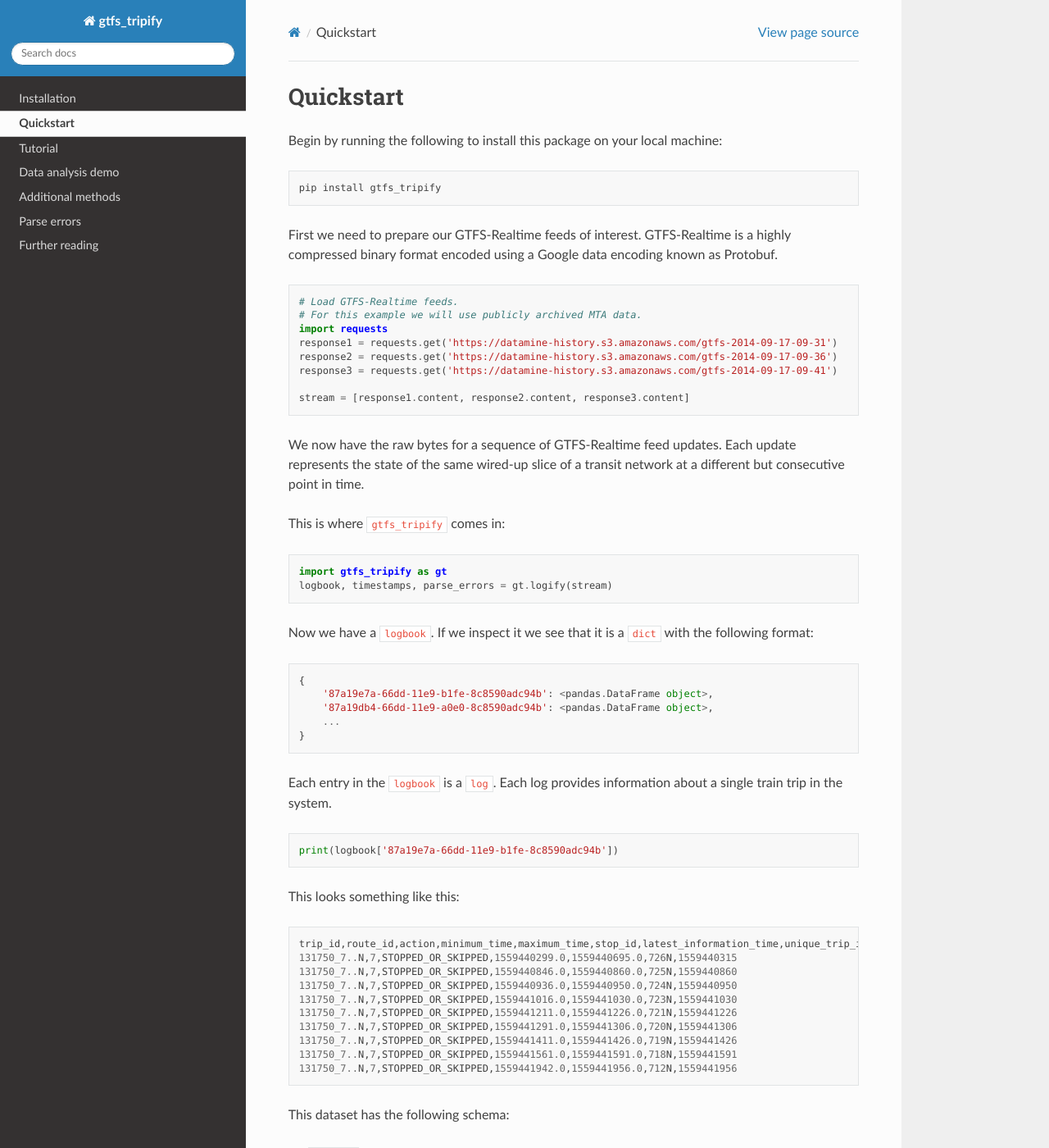
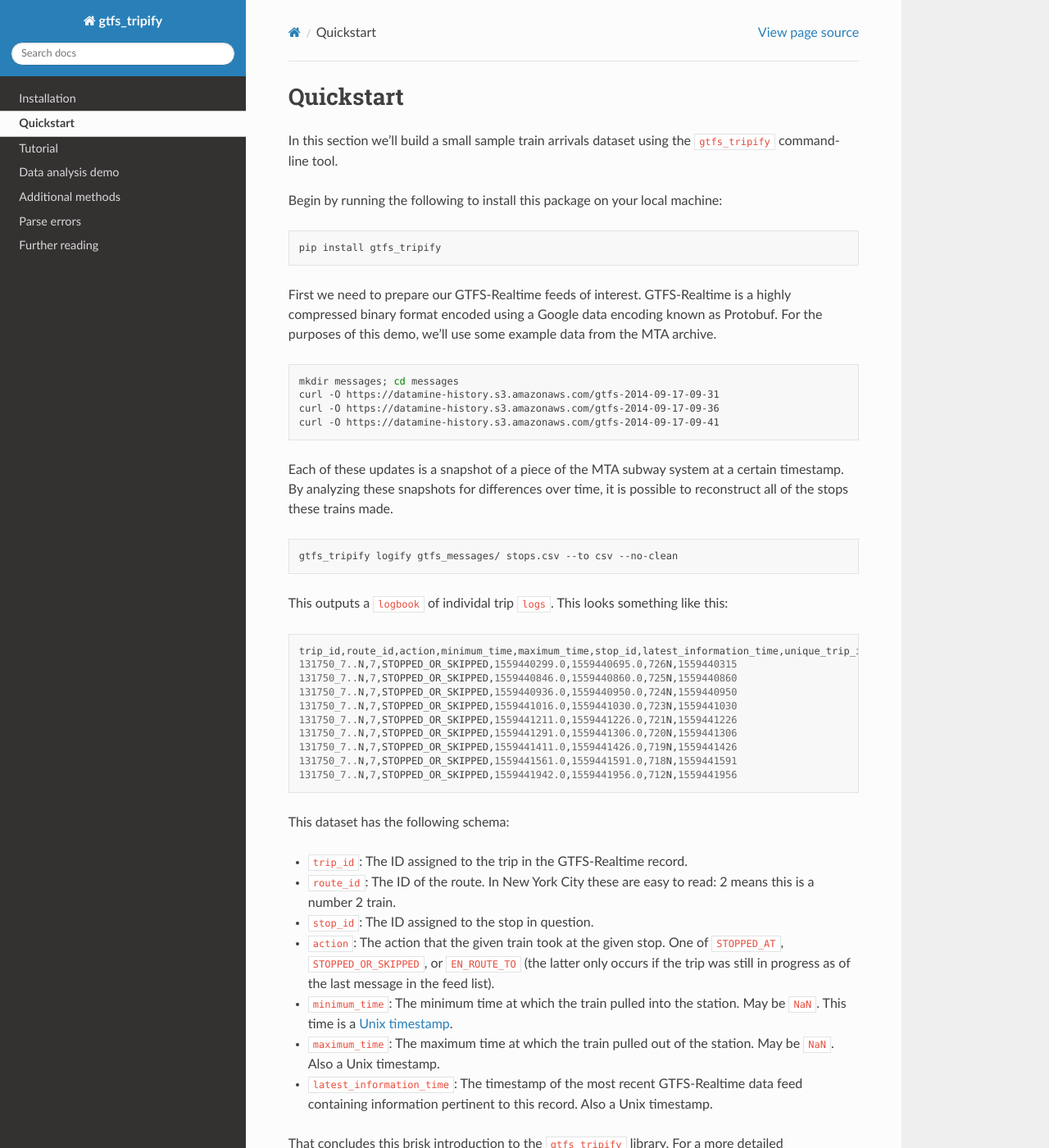
Before and after one commit to ResidentMario/gtfs-tripify, a Sphinx documentation site: the page built from docs/quickstart.rst, in a window 1280 px wide and 1400 px high. Shown: the whole window at 82% size. Built offline with Sphinx 7.4.7 and the Read the Docs theme 2.0.0, drawn with Linux system fonts in a browser that asks for light colours; some of the changed text lies outside the part shown.

Commit message:
Update Quickstart. (#11)

```diff
--- a/docs/quickstart.rst
+++ b/docs/quickstart.rst
@@ -1,5 +1,8 @@
 Quickstart
 ==========
+
+In this section we'll build a small sample train arrivals dataset using
+the ``gtfs_tripify`` command-line tool.
 
 Begin by running the following to install this package on your local
 machine:
@@ -10,49 +13,26 @@ machine:
 
 First we need to prepare our GTFS-Realtime feeds of interest.
 GTFS-Realtime is a highly compressed binary format encoded using a
-Google data encoding known as Protobuf.
+Google data encoding known as Protobuf. For the purposes of this demo,
+we'll use some example data from the MTA archive.
 
-.. code:: python
+.. code:: bash
 
-   # Load GTFS-Realtime feeds.
-   # For this example we will use publicly archived MTA data.
-   import requests
-   response1 = requests.get('https://datamine-history.s3.amazonaws.com/gtfs-2014-09-17-09-31')
-   response2 = requests.get('https://datamine-history.s3.amazonaws.com/gtfs-2014-09-17-09-36')
-   response3 = requests.get('https://datamine-history.s3.amazonaws.com/gtfs-2014-09-17-09-41')
+    mkdir messages; cd messages
+    curl -O https://datamine-history.s3.amazonaws.com/gtfs-2014-09-17-09-31
+    curl -O https://datamine-history.s3.amazonaws.com/gtfs-2014-09-17-09-36
+    curl -O https://datamine-history.s3.amazonaws.com/gtfs-2014-09-17-09-41
 
-   stream = [response1.content, response2.content, response3.content]
+Each of these updates is a snapshot of a piece of the MTA subway system at
+a certain timestamp. By analyzing these snapshots for differences over time,
+it is possible to reconstruct all of the stops these trains made.
 
-We now have the raw bytes for a sequence of GTFS-Realtime feed updates.
-Each update represents the state of the same wired-up slice of a transit
-network at a different but consecutive point in time.
+.. code:: bash
 
-This is where ``gtfs_tripify`` comes in:
+    gtfs_tripify logify gtfs_messages/ stops.csv --to csv --no-clean
 
-.. code:: python
-
-   import gtfs_tripify as gt
-   logbook, timestamps, parse_errors = gt.logify(stream)
-
-Now we have a ``logbook``. If we inspect it we see that it is a ``dict``
-with the following format:
-
-.. code:: python
-
-   {
-       '87a19e7a-66dd-11e9-b1fe-8c8590adc94b': <pandas.DataFrame object>,
-       '87a19db4-66dd-11e9-a0e0-8c8590adc94b': <pandas.DataFrame object>,
-       ...
-   }
-
-Each entry in the ``logbook`` is a ``log``. Each log provides
-information about a single train trip in the system.
-
-.. code:: python
-
-   print(logbook['87a19e7a-66dd-11e9-b1fe-8c8590adc94b'])
-
-This looks something like this:
+This outputs a ``logbook`` of individal trip ``logs``. This looks something
+like this:
 
 .. code:: python
 
@@ -79,8 +59,10 @@ This dataset has the following schema:
 
 .. _Unix timestamp: https://en.wikipedia.org/wiki/Unix_time
 
-For a more thorough introduction to generating this data yourself, see the `Tutorial`_ section.
-For a demonstratory analysis of one day's worth of data, see the section `Data analysis demo`_.
+That concludes this brisk introduction to the ``gtfs_tripify`` library. For a more detailed
+demonstration of ``gtfs_tripify`` features using the Python library, see see the `Tutorial`_
+section. For a demonstratory analysis of one day's worth of data, see the section
+`Data analysis demo`_.
 
 .. _Tutorial: https://residentmario.github.io/gtfs-tripify/tutorial.html
 .. _Data analysis demo: https://residentmario.github.io/gtfs-tripify/data_analysis_demo.html
```
